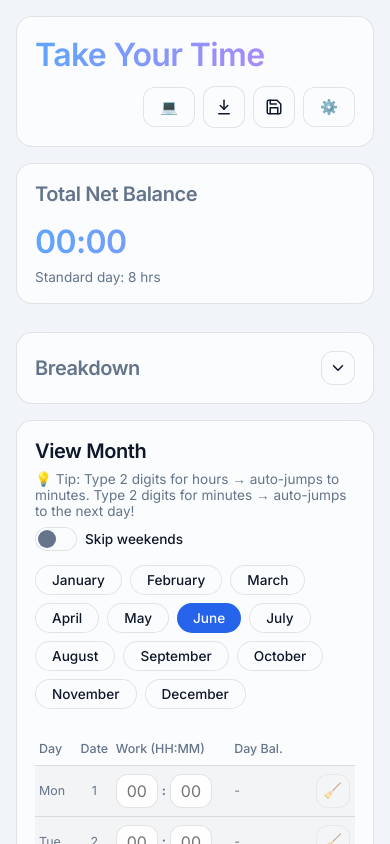
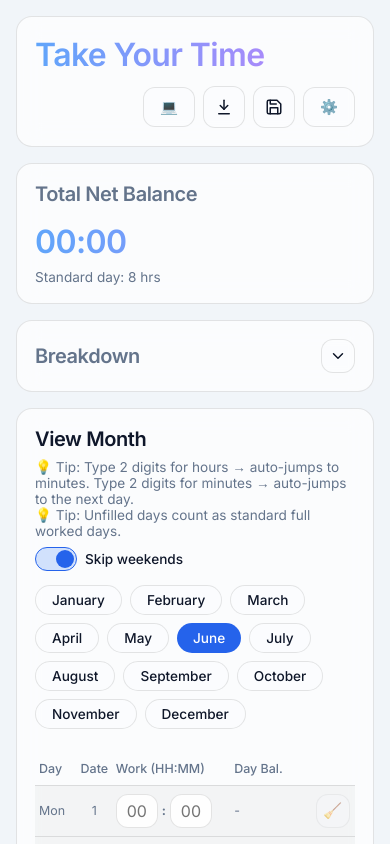
Before and after one commit to notNullThen/take-your-time, a React (Vite) app: page / in a window 390 px wide. Shown: the top 844 px of the page. Built offline with nearby package versions, Linux system fonts and the light colour scheme.

Commit message:
skip weeks to true, tip adjustment, etc

```diff
--- a/src/components/RecordTable.tsx
+++ b/src/components/RecordTable.tsx
@@ -232,7 +232,9 @@ export const RecordTable: React.FC<RecordTableProps> = ({ records, settings, onS
         <h2 style={{ marginBottom: '8px' }}>View Month</h2>
         <div className="table-toolbar">
           <p className="text-muted table-tip">
-            💡 Tip: Type 2 digits for hours → auto-jumps to minutes. Type 2 digits for minutes → auto-jumps to the next day!
+            💡 Tip: Type 2 digits for hours → auto-jumps to minutes. Type 2 digits for minutes → auto-jumps to the next day.
+            <br />
+            💡 Tip: Unfilled days count as standard full worked days.
           </p>
           <label className="switch-control">
             <input
--- a/src/components/SummaryCards.tsx
+++ b/src/components/SummaryCards.tsx
@@ -38,7 +38,7 @@ export const SummaryCards: React.FC<SummaryCardsProps> = ({
   }, []);
 
   return (
-    <div className="grid-2">
+    <div className="grid-2 summary-cards">
       <div className="glass-panel">
         <h2 className="text-muted">Total Net Balance</h2>
         <h1
--- a/src/hooks/useTimeTracker.ts
+++ b/src/hooks/useTimeTracker.ts
@@ -7,7 +7,7 @@ const DEFAULT_SETTINGS: AppSettings = {
   standardHours: 8,
   expirationMonths: 3,
   theme: 'auto',
-  skipWeekends: false,
+  skipWeekends: true,
 };
 
 const CLEARING_ALL_DATA_FLAG = '__takeYourTimeClearingAllData';
--- a/src/index.css
+++ b/src/index.css
@@ -233,6 +233,14 @@ input[type="number"] {
   display: grid;
   grid-template-columns: 1fr 1fr;
   gap: 16px;
+}
+
+.summary-cards {
+  margin-bottom: 24px;
+}
+
+.summary-cards > .glass-panel {
+  margin-bottom: 0;
 }
 
 .breakdown-card {
@@ -483,6 +491,11 @@ body.light-theme .empty-row td {
     gap: 12px;
   }
 
+  .summary-cards {
+    gap: 16px;
+    margin-bottom: 16px;
+  }
+
   .glass-panel {
     padding: 18px;
     margin-bottom: 16px;
@@ -494,8 +507,8 @@ body.light-theme .empty-row td {
     font-size: 16px;
   }
 
-  .breakdown-card:not([open]) {
-    margin-bottom: 16px;
+  .summary-cards > .breakdown-card:not([open]) {
+    margin-bottom: 0;
   }
 
   .table-toolbar {
```
Also changed, not shown: 1 other file (tests, documents, lock files or other folders).
